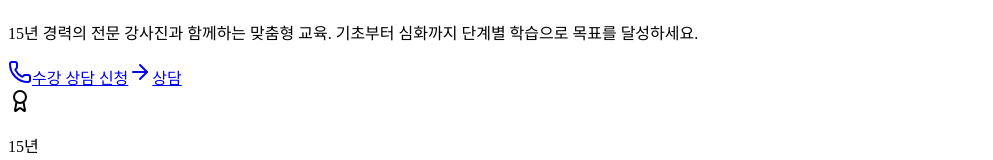
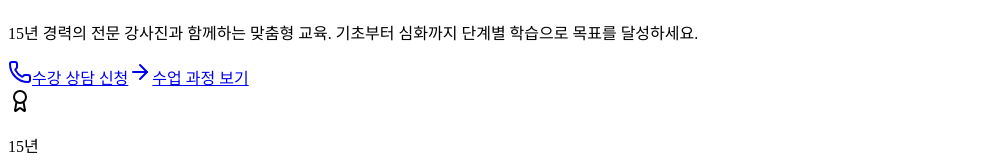
Before and after one commit to openqfit-cell/openqfit-template-academy-standard, a React (Vite) app: page / in a window 1280 px wide. Shown: the part 744-904 px from the top of the page, without its empty margins (0-993 px from the left). Built offline with nearby package versions, Linux system fonts and the light colour scheme; the HTML template or start-up script is replaced by a standard one.

Commit message:
히어로 영역 데이터 수정

```diff
--- a/src/app/components/Hero.tsx
+++ b/src/app/components/Hero.tsx
@@ -59,7 +59,7 @@ export function Hero() {
                 className="bg-white text-gray-900 px-8 py-4 border-2 border-gray-300 hover:border-blue-600 rounded-xl hover:text-blue-600 transition-all duration-300 hover:shadow-lg hover:-translate-y-1 shadow-sm flex items-center justify-center gap-2 font-semibold text-lg"
               >
                 <ArrowRight className="w-5 h-5" />
-                {siteConfig.cta.short}
+                {siteConfig.cta.secondary}
               </a>
             </motion.div>
 
--- a/src/app/data/siteData.ts
+++ b/src/app/data/siteData.ts
@@ -69,6 +69,7 @@ export const siteConfig: SiteConfig = {
   // CTA button text
   cta: {
     primary: '수강 상담 신청',
+    secondary: '수업 과정 보기',
     short: '상담',
   },
 
```
